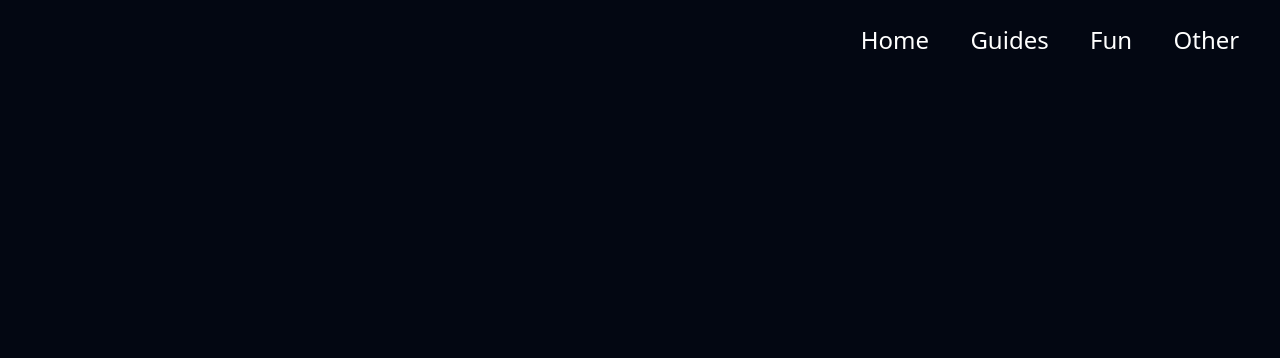
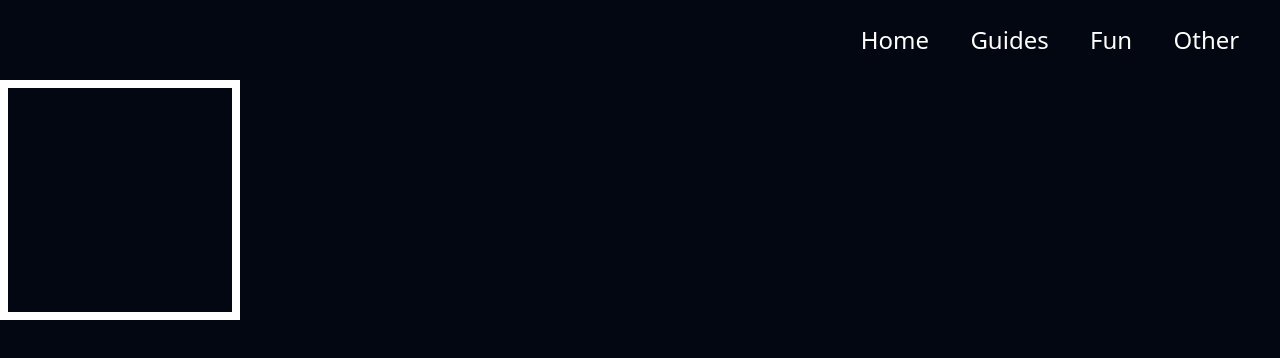
Before and after one commit to ivanluvswaffles/ivanluvswaffles.github.io, a website: page docs/fun.html in a window 1280 px wide. Drawn offline with Linux system fonts and the light colour scheme.

Commit message:
snake box border

```diff
--- a/docs/fun.html
+++ b/docs/fun.html
@@ -16,6 +16,13 @@
 			</div>
 		</nav>
 
+		<div class="h-screen justify-center items-center">
+			<div class="w-60 h-60 border-8">
+
+			</div>
+		</div>
+
+
 		<script src="script.js"></script>
 	</body>
 </html>
```
Also changed, not shown: docs/output.css.
